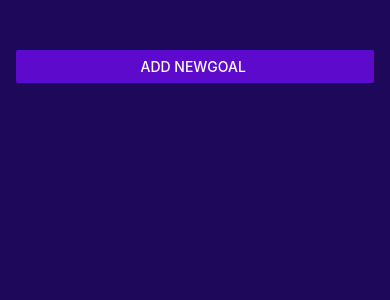
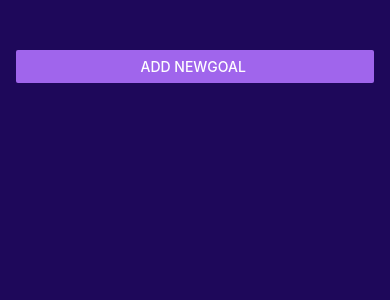
Before and after one commit to Marya-mhn/GoalsApp, a React Native app: screen / in a window 390 px wide. Shown: the top 300 px of the page. Built offline with nearby package versions, Linux system fonts and the light colour scheme.

Commit message:
last commit

```diff
--- a/App.js
+++ b/App.js
@@ -1,5 +1,6 @@
 import { useState } from "react";
 import { Button, StyleSheet, Text, View, FlatList } from "react-native";
+import { StatusBar } from "expo-status-bar";
 import GoalItem from "./components/GoalItem";
 import GoalInput from "./components/GoalInput";
 
@@ -29,10 +30,12 @@ export default function App() {
     });
   }
   return (
+    <>
+      <StatusBar style="auto" />
       <View style={styles.appContainer}>
         <Button
           title="Add NewGoal "
-        color="#5e0acc"
+          color="#a065ec"
           onPress={startAddGoalHandler}
         />
         <GoalInput
@@ -58,6 +61,7 @@ export default function App() {
           />
         </View>
       </View>
+    </>
   );
 }
 
```
Lines whose indentation alone changed are shown as unchanged.
